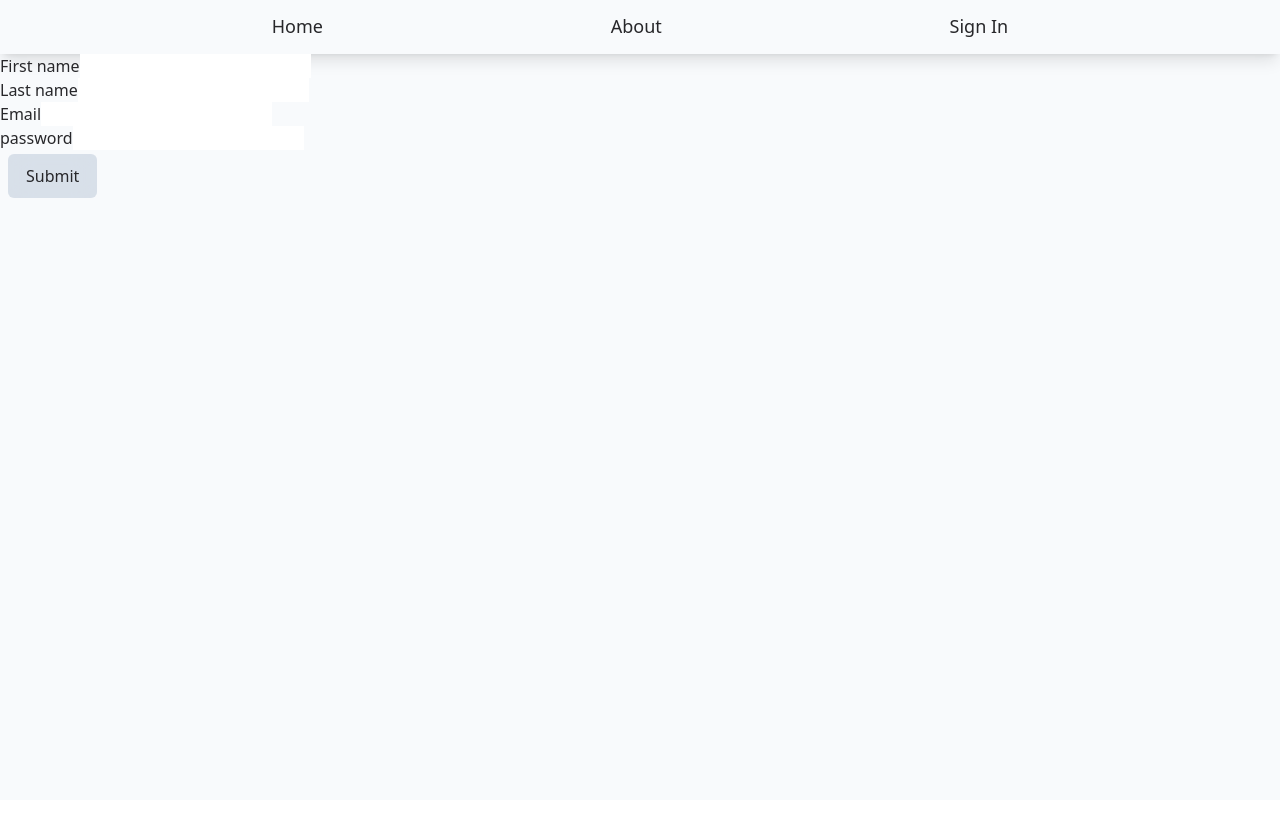
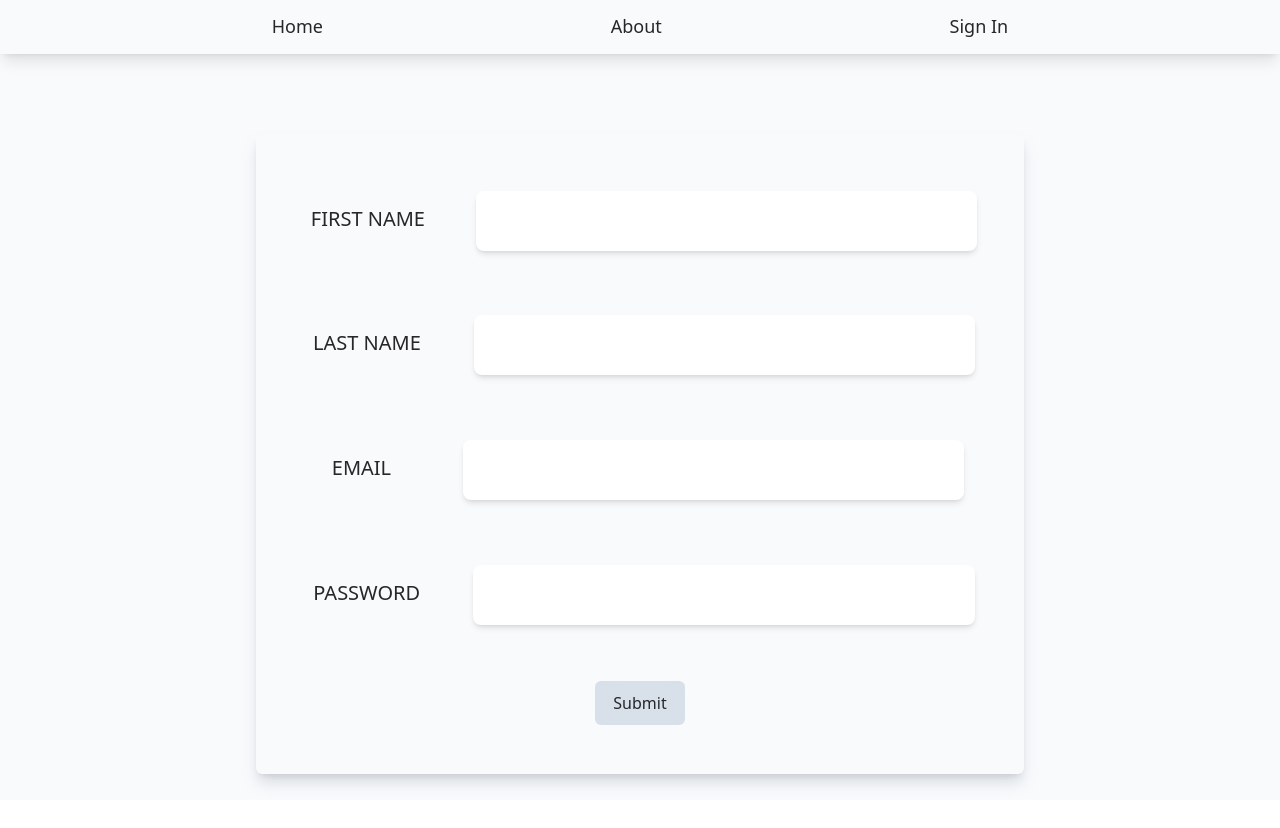
Before and after one commit to TathagataDas99/Classroom-Frontend, a Vue app: page /sign-in in a window 1280 px wide. Shown: the top 828 px of the page. Before the commit the page ends 800 px from the top, so only its background shows below. Built offline with nearby package versions, Linux system fonts and the light colour scheme.

Commit message:
form,form-section,label,input-box Done

```diff
--- a/src/App.vue
+++ b/src/App.vue
@@ -1,5 +1,5 @@
 <template>
-  <div class="flex flex-col justify-evenly">
+  <div class="flex flex-col">
     <nav class="flex flex-row flex-wrap items-center justify-evenly shadow-lg">
       <router-link class="slow-effect link" :to="{ name: 'home' }"
         >Home</router-link
--- a/src/css/index.css
+++ b/src/css/index.css
@@ -7,11 +7,22 @@
 }
 
 .link {
-  @apply my-1 rounded-2xl border-b-2 border-transparent px-4 py-2 text-sm decoration-transparent outline-none hover:border-primary-dark hover:font-semibold  hover:text-primary-dark md:text-base lg:text-lg 2xl:text-xl;
+  @apply my-1 cursor-pointer rounded-2xl border-b-2 border-transparent px-4 py-2 text-sm decoration-transparent outline-none hover:border-primary-dark  hover:font-semibold hover:text-primary-dark md:text-base lg:text-lg 2xl:text-xl;
 }
 .bttn {
   @apply mx-2 my-1 rounded-md border-2 border-transparent bg-slate-300/70 px-4 py-2 backdrop-blur-md backdrop-filter hover:border-primary-dark hover:font-semibold hover:text-primary-dark;
 }
-.form{
-@apply flex flex-col justify-evenly items-center rounded-md shadow-lg shadow-gray-400/40 px-2 py-1 m-2 w-3/4 h-2/4  md:h-3/6 md:w-3/6 lg:h-4/5 lg:w-3/5  ;
+.form {
+  @apply m-2 flex h-auto w-4/5 flex-col items-center justify-evenly rounded-md px-2 py-1 shadow-lg shadow-gray-400/40  md:h-3/6 md:w-3/6 lg:h-4/5 lg:w-3/5 ;
 }
+.form-section {
+  @apply flex w-full flex-col flex-wrap items-stretch justify-evenly py-2 sm:flex-row md:space-x-1 ;
+}
+
+.label {
+  @apply mb-2 px-2 py-1 text-sm uppercase md:mb-1 md:self-center md:text-center md:text-lg lg:text-xl;
+}
+
+.input-box {
+  @apply mx-1 my-1  px-3 py-2  text-sm text-zinc-500 outline-none ring-2  ring-transparent focus:font-semibold focus:text-primary-dark focus:ring-primary-dark md:w-4/6 md:text-lg lg:text-lg lg:py-4 shadow-md rounded-lg ;
+}
--- a/src/views/SignIn.vue
+++ b/src/views/SignIn.vue
@@ -1,21 +1,21 @@
 <template>
-  <div>
-    <form @submit.prevent="handelSignup">
-      <div>
-        <label for="firstName">First name</label>
-        <input type="text" v-model.trim="formValues.first_name" />
+  <div class="flex h-screen flex-col items-center justify-evenly">
+    <form class="form" @submit.prevent="handelSignup">
+      <div class="form-section">
+        <label class="label" for="firstName">First name</label>
+        <input class="input-box" type="text" v-model.trim="formValues.first_name" />
       </div>
-      <div>
-        <label for="lastName">Last name</label>
-        <input type="text" v-model.trim="formValues.last_name" />
+      <div class="form-section">
+        <label class="label" for="lastName">Last name</label>
+        <input class="input-box" type="text" v-model.trim="formValues.last_name" />
       </div>
-      <div>
-        <label for="email">Email</label>
-        <input type="email" v-model.trim="formValues.email" />
+      <div class="form-section ">
+        <label class="label" for="email"><span class="md:px-1 lg:px-2">Email</span></label>
+        <input  class="input-box  " type="email" v-model.trim="formValues.email" />
       </div>
-      <div>
-        <label for="password">password</label>
-        <input type="password" v-model="formValues.password" />
+      <div class="form-section">
+        <label class="label" for="password">password</label>
+        <input class="input-box" type="password" v-model="formValues.password" />
       </div>
       <button class="bttn slow-effect" type="submit">Submit</button>
     </form>
```
